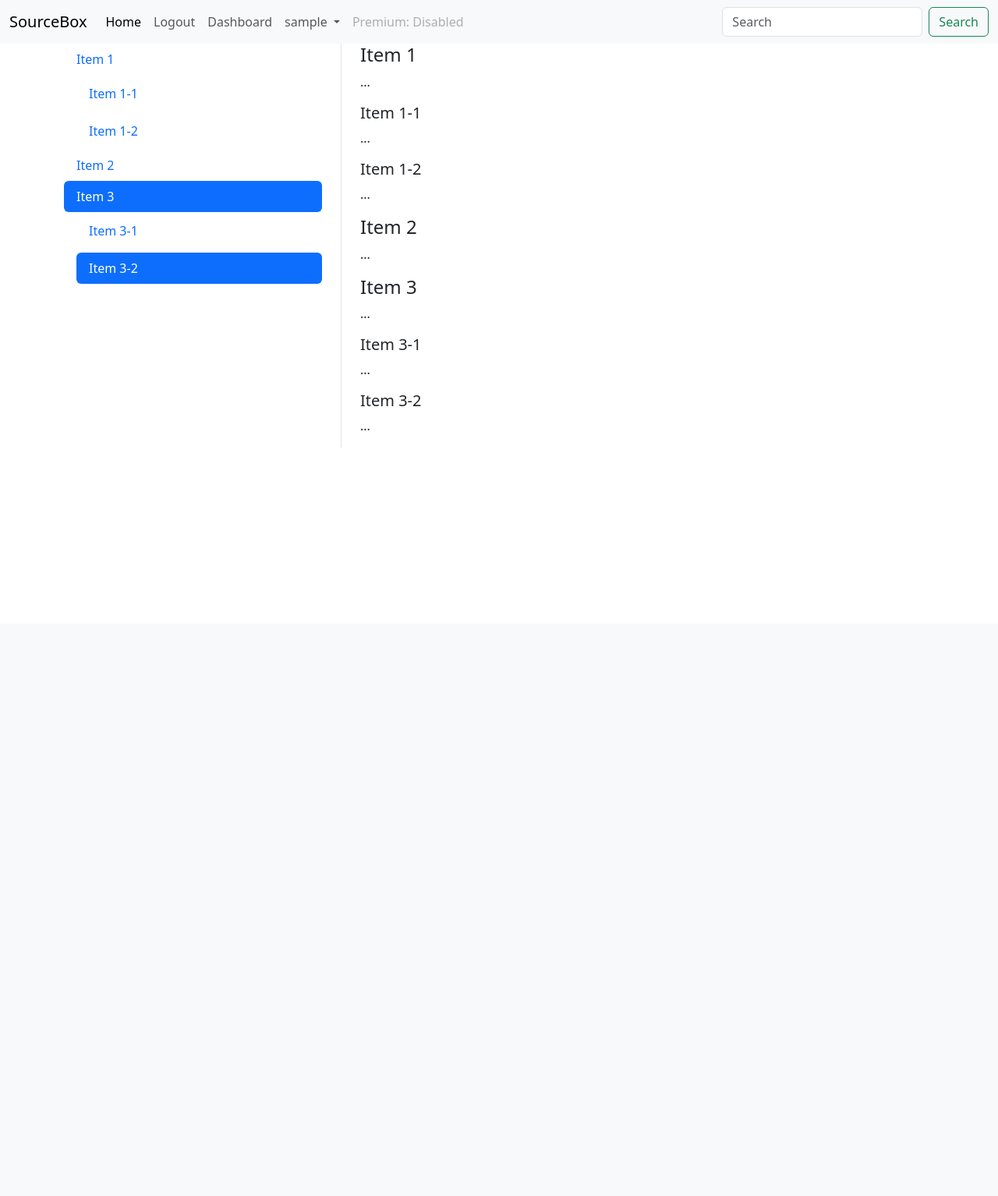
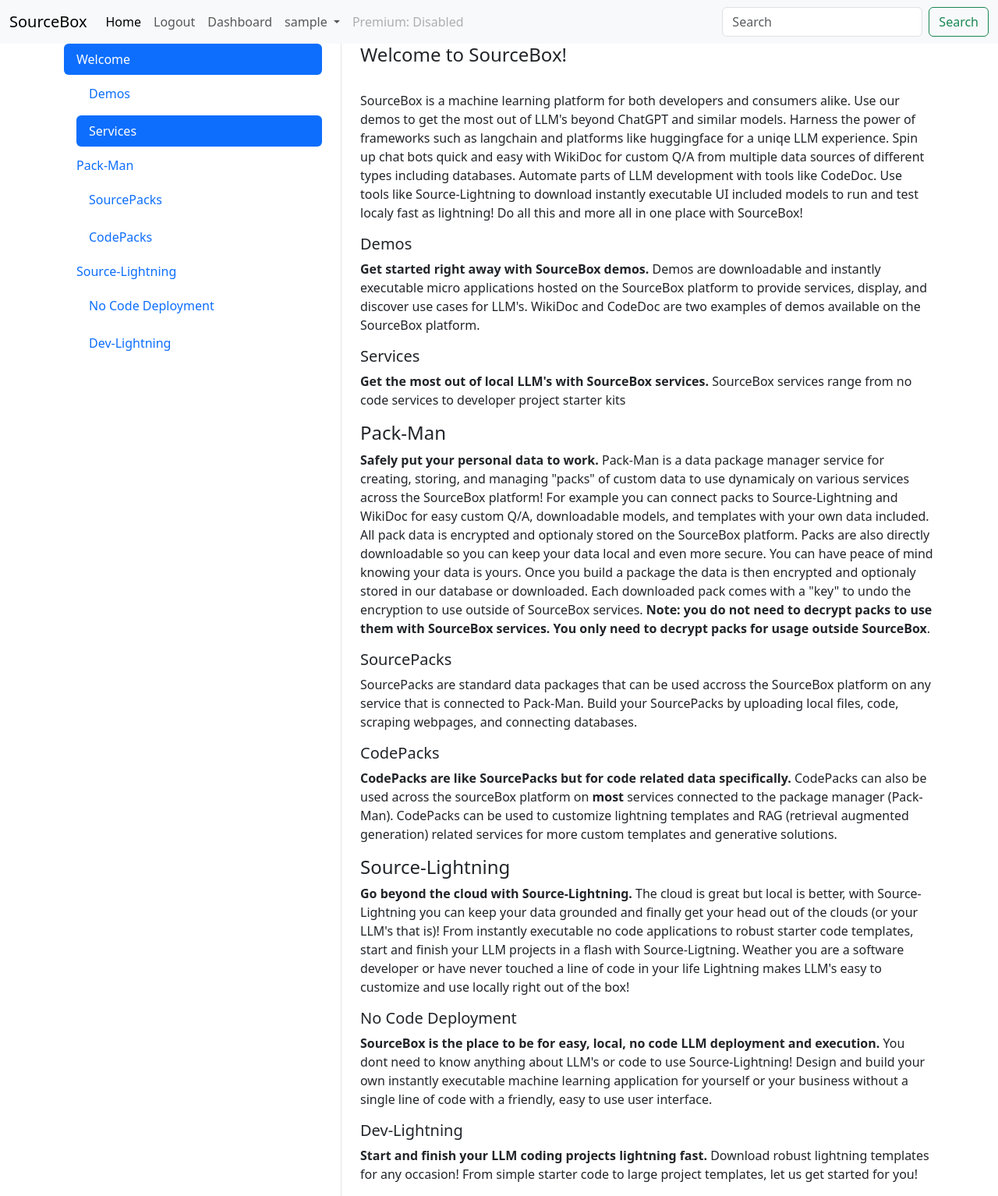
Before and after one commit to Sbussiso/SourceBox-official-website, a Flask app: page /docs in a window 1280 px wide. Shown: the whole page at 78% size. Before the commit the page ends 574 px from the top, so only its background shows below. Run offline with Flask 3, Linux system fonts and the light colour scheme; the visitor is signed in with stand-in values (Sample User, id 1); some libraries are stand-ins or nearby versions.

Commit message:
doc page basic set up complete

```diff
--- a/website/sourcebox/templates/docs.html
+++ b/website/sourcebox/templates/docs.html
@@ -4,16 +4,20 @@
   <div class="col-4">
     <nav id="navbar-example3" class="h-100 flex-column align-items-stretch pe-4 border-end">
       <nav class="nav nav-pills flex-column">
-        <a class="nav-link" href="#item-1">Item 1</a>
+        <a class="nav-link" href="#item-1">Welcome</a>
         <nav class="nav nav-pills flex-column">
-          <a class="nav-link ms-3 my-1" href="#item-1-1">Item 1-1</a>
-          <a class="nav-link ms-3 my-1" href="#item-1-2">Item 1-2</a>
+          <a class="nav-link ms-3 my-1" href="#item-1-1">Demos</a>
+          <a class="nav-link ms-3 my-1" href="#item-1-2">Services</a>
         </nav>
-        <a class="nav-link" href="#item-2">Item 2</a>
-        <a class="nav-link" href="#item-3">Item 3</a>
+        <a class="nav-link" href="#item-2">Pack-Man</a>
         <nav class="nav nav-pills flex-column">
-          <a class="nav-link ms-3 my-1" href="#item-3-1">Item 3-1</a>
-          <a class="nav-link ms-3 my-1" href="#item-3-2">Item 3-2</a>
+          <a class="nav-link ms-3 my-1" href="#item-2-1">SourcePacks</a>
+          <a class="nav-link ms-3 my-1" href="#item-2-2">CodePacks</a>
+        </nav>
+        <a class="nav-link" href="#item-3">Source-Lightning</a>
+        <nav class="nav nav-pills flex-column">
+          <a class="nav-link ms-3 my-1" href="#item-3-1">No Code Deployment</a>
+          <a class="nav-link ms-3 my-1" href="#item-3-2">Dev-Lightning</a>
         </nav>
       </nav>
     </nav>
@@ -22,34 +26,49 @@
   <div class="col-8">
     <div data-bs-spy="scroll" data-bs-target="#navbar-example3" data-bs-smooth-scroll="true" class="scrollspy-example-2" tabindex="0">
       <div id="item-1">
-        <h4>Item 1</h4>
-        <p>...</p>
+        <h4>Welcome to SourceBox!</h4>
+        <br/>
+        <p>SourceBox is a machine learning platform for both developers and consumers alike. Use our demos to get the most out of LLM's beyond ChatGPT and similar models. Harness the power of frameworks such as langchain and platforms like huggingface for a uniqe LLM experience. Spin up chat bots quick and easy with WikiDoc for custom Q/A from multiple data sources of different types including databases. Automate parts of LLM development with tools like CodeDoc. Use tools like Source-Lightning to download instantly executable UI included models to run and test localy fast as lightning! Do all this and more all in one place with SourceBox!</p>
       </div>
       <div id="item-1-1">
-        <h5>Item 1-1</h5>
-        <p>...</p>
+        <h5>Demos</h5>
+        <p><strong>Get started right away with SourceBox demos.</strong> Demos are downloadable and instantly executable micro applications hosted on the SourceBox platform to provide services, display, and discover use cases for LLM's. WikiDoc and CodeDoc are two examples of demos available on the SourceBox platform.</p>
       </div>
       <div id="item-1-2">
-        <h5>Item 1-2</h5>
-        <p>...</p>
+        <h5>Services</h5>
+        <p><strong>Get the most out of local LLM's with SourceBox services.</strong> SourceBox services range from no code services to developer project starter kits
+        </div></p>
       </div>
       <div id="item-2">
-        <h4>Item 2</h4>
-        <p>...</p>
+        <h4>Pack-Man</h4>
+        <p><strong>Safely put your personal data to work.</strong> Pack-Man is a data package manager service for creating, storing, and managing "packs" of custom data to use dynamicaly on various services across the SourceBox platform! For example you can connect packs to Source-Lightning and WikiDoc for easy custom Q/A, downloadable models, and templates with your own data included. All pack data is encrypted and optionaly stored on the SourceBox platform. Packs are also directly downloadable so you can keep your data local and even more secure. You can have peace of mind knowing your data is yours. Once you build a package the data is then encrypted and optionaly stored in our database or downloaded. Each downloaded pack comes with a "key" to undo the encryption to use outside of SourceBox services. <strong>Note: you do not need to decrypt packs to use them with SourceBox services. You only need to decrypt packs for usage outside SourceBox</strong>.</p>
+      </div>
+      <div id="item-2-1">
+        <h5>SourcePacks</h5>
+        <p>SourcePacks are standard data packages that can be used accross the SourceBox platform on any service that is connected to Pack-Man. Build your SourcePacks by uploading local files, code, scraping webpages, and connecting databases.</p>
+      </div>
+      <div id="item-2-2">
+        <h5>CodePacks</h5>
+        <p><strong>CodePacks are like SourcePacks but for code related data specifically. </strong>CodePacks can also be used across the sourceBox platform on <strong>most</strong> services connected to the package manager (Pack-Man). CodePacks can be used to customize lightning templates and RAG (retrieval augmented generation) related services for more custom templates and generative solutions.</p>
       </div>
       <div id="item-3">
-        <h4>Item 3</h4>
-        <p>...</p>
+        <h4>Source-Lightning</h4>
+        <p><strong>Go beyond the cloud with Source-Lightning.</strong> The cloud is great but local is better, with Source-Lightning you can keep your data grounded and finally get your head out of the clouds (or your LLM's that is)! From instantly executable no code applications to robust starter code templates, start and finish your LLM projects in a flash with Source-Ligtning. Weather you are a software developer or have never touched a line of code in your life Lightning makes LLM's easy to customize and use locally right out of the box!</p>
       </div>
       <div id="item-3-1">
-        <h5>Item 3-1</h5>
-        <p>...</p>
+        <h5>No Code Deployment</h5>
+        <p><strong>SourceBox is the place to be for easy, local, no code LLM deployment and execution.</strong> You dont need to know anything about LLM's or code to use Source-Lightning! Design and build your own instantly executable machine learning application for yourself or your business without a single line of code with a friendly, easy to use user interface.</p>
       </div>
       <div id="item-3-2">
-        <h5>Item 3-2</h5>
-        <p>...</p>
+        <h5>Dev-Lightning</h5>
+        <p><strong>Start and finish your LLM coding projects lightning fast.</strong> Download robust lightning templates for any occasion! From simple starter code to large project templates, let us get started for you!</p>
       </div>
     </div>
   </div>
 </div>
+<script>
+  var scrollSpy = new bootstrap.ScrollSpy(document.body, {
+    target: '#navbar-example3'
+  });
+</script>
 {% endblock %}
```
Also changed, not shown: 1 other file.
